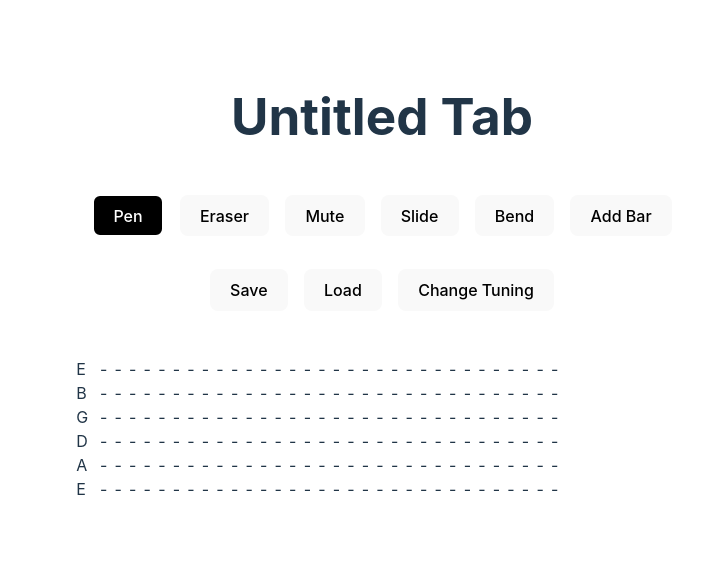
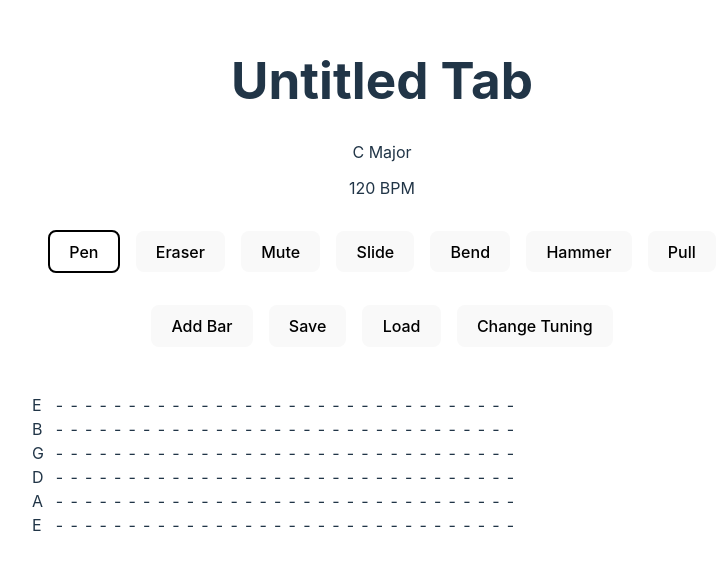
Before and after one commit to unexpectedlyalarming/opentab, a React (Vite) app in the folder client/: page / in a window 1280 px wide. Shown: the part 106-676 px from the top of the page, without its empty margins (258-984 px from the left). Built offline with nearby package versions, Linux system fonts and the light colour scheme.

Commit message:
Added keymaps, autosave/load, and more

```diff
--- a/client/src/App.css
+++ b/client/src/App.css
@@ -104,7 +104,7 @@ input {
 }
 
 button.active {
-  background-color: #000;
-  color: #fff;
-  border: 2px solid #fff;
+  background-color: #fff;
+  color: #000000;
+  border: 2px solid #000000;
 }
--- a/client/src/components/TabEditor2.jsx
+++ b/client/src/components/TabEditor2.jsx
@@ -1,4 +1,4 @@
-import React, { useState } from "react";
+import React, { useEffect, useState } from "react";
 
 export default function TabEditorTwo() {
   class Note {
@@ -29,6 +29,8 @@ export default function TabEditorTwo() {
       hammer: "h",
       pull: "p",
     },
+    bpm: 120,
+    tabKey: "C Major",
   });
 
   const [currentValue, setCurrentValue] = useState(0);
@@ -38,6 +40,8 @@ export default function TabEditorTwo() {
   const [editingNote, setEditingNote] = useState(null);
 
   const [isTuning, setIsTuning] = useState(false);
+
+  const [isLoaded, setIsLoaded] = useState(false);
 
   function handleToolChange(event) {
     setTool(event.target.value);
@@ -160,6 +164,8 @@ export default function TabEditorTwo() {
     setTab(newTab);
   }
 
+  //Manual saving and loading
+
   function saveTab() {
     const tabJSON = JSON.stringify(tab);
 
@@ -201,6 +207,39 @@ export default function TabEditorTwo() {
     input.remove();
   }
 
+  //Auto saving and loading
+
+  function saveToLocalStorage() {
+    const tabJSON = JSON.stringify(tab);
+    localStorage.setItem("tab", tabJSON);
+  }
+
+  function loadFromLocalStorage() {
+    const tabJSON = localStorage.getItem("tab");
+    if (tabJSON) {
+      const tab = JSON.parse(tabJSON);
+      setTab(tab);
+      setIsLoaded(true);
+    }
+  }
+
+  useEffect(() => {
+    loadFromLocalStorage();
+  }, []);
+
+  //   useEffect(() => {
+  //     const intervalId = setInterval(saveToLocalStorage, 30000); // 30 seconds
+
+  //     // Clean up the interval on unmount
+  //     return () => clearInterval(intervalId);
+  //   }, []);
+
+  useEffect(() => {
+    if (isLoaded) {
+      saveToLocalStorage();
+    }
+  }, [tab]);
+
   function changeTuning() {
     setIsTuning(true);
     //Wait .5 seconds for input to render
@@ -229,7 +268,6 @@ export default function TabEditorTwo() {
     };
     nameInput.focus();
 
-    //Update name on blur
     nameInput.onblur = (e) => {
       const newTab = { ...tab };
       newTab.name = e.target.value;
@@ -241,9 +279,108 @@ export default function TabEditorTwo() {
     };
   }
 
+  function updateBPM(e) {
+    const nameInput = document.createElement("input");
+    nameInput.type = "text";
+    nameInput.value = e.target.innerText.split(" ")[0];
+    e.target.replaceWith(nameInput);
+    nameInput.onFocus = (e) => {
+      e.target.select();
+    };
+    nameInput.focus();
+
+    nameInput.onblur = (e) => {
+      const newTab = { ...tab };
+      newTab.bpm = e.target.value;
+      setTab(newTab);
+      const name = document.createElement("p");
+      name.innerText = e.target.value + " BPM";
+      name.onclick = updateBPM;
+      e.target.replaceWith(name);
+    };
+  }
+
+  function updateKey(e) {
+    const nameInput = document.createElement("input");
+    nameInput.type = "text";
+    nameInput.value = e.target.innerText;
+    e.target.replaceWith(nameInput);
+    nameInput.onFocus = (e) => {
+      e.target.select();
+    };
+    nameInput.focus();
+
+    nameInput.onblur = (e) => {
+      const newTab = { ...tab };
+      newTab.tabKey = e.target.value;
+      setTab(newTab);
+      const name = document.createElement("p");
+      name.innerText = e.target.value;
+      name.onclick = updateKey;
+      e.target.replaceWith(name);
+    };
+  }
+
+  //Keymaps
+
+  useEffect(() => {
+    const handleKeyDown = (e) => {
+      if (e.target.tagName === "INPUT") return;
+
+      switch (e.key) {
+        case "p":
+          setTool("pen");
+          break;
+        case "e":
+          setTool("eraser");
+          break;
+        case "m":
+          setTool("mute");
+          break;
+        case "s":
+          if (e.ctrlKey) {
+            saveTab();
+            break;
+          }
+          setTool("slide");
+          break;
+        case "b":
+          setTool("bend");
+          break;
+        case "h":
+          setTool("hammer");
+          break;
+        case "u":
+          setTool("pull");
+          break;
+        case "l":
+          if (e.ctrlKey) {
+            loadTab();
+            break;
+          }
+          break;
+        case "n":
+          if (e.ctrlKey) {
+            addBar();
+            break;
+          }
+          break;
+
+        default:
+          break;
+      }
+    };
+    document.addEventListener("keydown", handleKeyDown);
+    return () => {
+      document.removeEventListener("keydown", handleKeyDown);
+    };
+  }, []);
+
   return (
     <div className="container">
       <h1 onClick={updateName}>{tab.name}</h1>
+      <p onClick={updateKey}>{tab.tabKey}</p>
+      <p onClick={updateBPM}>{tab.bpm} BPM</p>
       <div className="tools">
         <button
           onClick={handleToolChange}
@@ -280,9 +417,23 @@ export default function TabEditorTwo() {
         >
           Bend
         </button>
-        <button onClick={addBar}>Add Bar</button>
+        <button
+          onClick={handleToolChange}
+          value="hammer"
+          className={tool === "hammer" ? "active" : ""}
+        >
+          Hammer
+        </button>
+        <button
+          onClick={handleToolChange}
+          value="pull"
+          className={tool === "pull" ? "active" : ""}
+        >
+          Pull
+        </button>
       </div>
       <div className="options">
+        <button onClick={addBar}>Add Bar</button>
         <button onClick={saveTab}>Save</button>
         <button onClick={loadTab}>Load</button>
         <button onClick={changeTuning}>Change Tuning</button>
```
